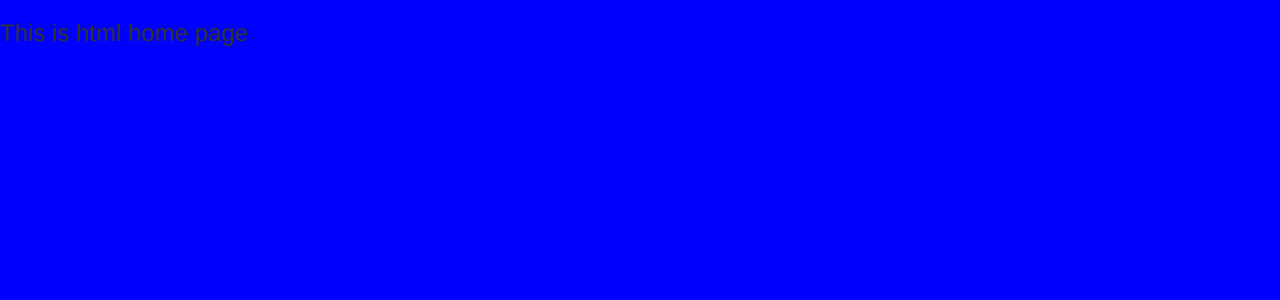
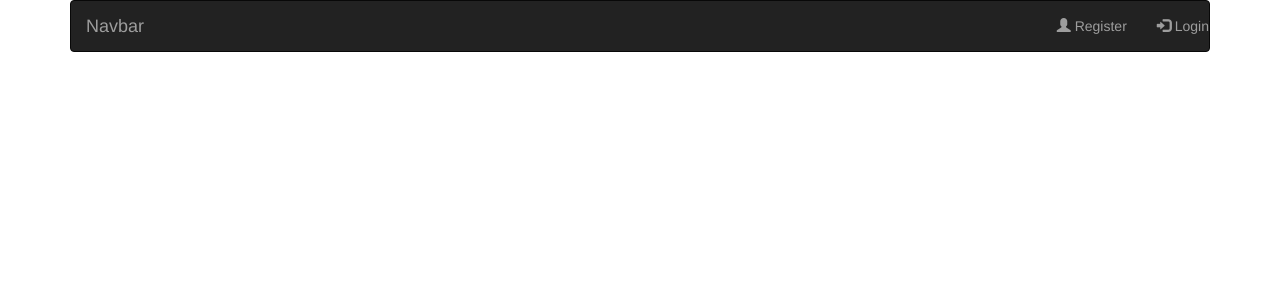
Before and after one commit to MaazMS/django-web-developement, a Django app: page /accounts/welcome/ in a window 1280 px wide. Shown: the top 300 px of the page. Run offline with Django 3.2, Linux system fonts and the light colour scheme; some libraries are stand-ins or nearby versions.

```diff
--- a/tutorial/accounts/static/accounts/style.css
+++ b/tutorial/accounts/static/accounts/style.css
@@ -1,3 +1,4 @@
-body {
-    background-color: blue;
-}
+<style>
+  h1 {color: red;}
+  p {color: blue;}
+</style>
--- a/tutorial/accounts/templates/accounts/welcome.html
+++ b/tutorial/accounts/templates/accounts/welcome.html
@@ -6,12 +6,23 @@
     <link rel="stylesheet" href="https://maxcdn.bootstrapcdn.com/bootstrap/3.3.7/css/bootstrap.min.css"
       integrity="sha384-BVYiiSIFeK1dGmJRAkycuHAHRg32OmUcww7on3RYdg4Va+PmSTsz/K68vbdEjh4u"
       crossorigin="anonymous">
+
     {% load static %}
-
     <link rel="stylesheet " href="{% static 'accounts/style.css' %}" type="text/css">
     <title>HtmlHomepage</title>
+
 </head>
 <body>
-<h3>This is html home page </h3>
+
+    <div class="container">
+  <nav class="navbar navbar-inverse">
+    <a class="navbar-brand" href="#">Navbar</a>
+      <ul class="nav navbar-nav navbar-right">
+      <li><a href="/accounts/register"><span class="glyphicon glyphicon-user"></span> Register</a></li>
+      <li><a href="#"><span class="glyphicon glyphicon-log-in"></span> Login</a></li>
+    </ul>
+  </nav>
+</div>
+
 </body>
 </html>
--- a/tutorial/accounts/urls.py
+++ b/tutorial/accounts/urls.py
@@ -1,11 +1,15 @@
 from django.conf.urls import url
 from . import views
-from django.contrib.auth.views import login
+from django.contrib.auth.views import login , logout
+
 
 urlpatterns = [
     url(r'^$', views.homepage),
     url(r'^welcome/', views.welcome),
     url(r'value/', views.passing_value),
     url(r'override/', views.override),
-    url(r'^login/',login, {'template_name': 'accounts/login.html'})
+    url(r'^login/',login, {'template_name': 'accounts/login.html'}),
+    url(r'^logout/',logout, {'template_name': 'accounts/logout.html'}),
+    # url(r'register/', views.register),
+    url(r'^custom_register/', views.custom_register)
 ]
--- a/tutorial/tutorial/urls.py
+++ b/tutorial/tutorial/urls.py
@@ -18,5 +18,5 @@ from django.contrib import admin
 
 urlpatterns = [
     url(r'^admin/', admin.site.urls),
-    url(r'^accounts/', include('accounts.urls'))
+    url(r'^accounts/', include('accounts.urls')),
 ]
```
Also changed, not shown: tutorial/accounts/templates/accounts/logout.html (added, +9 -0 lines), tutorial/accounts/templates/accounts/register.html (added, +13 -0 lines), tutorial/accounts/migrations/0001_initial.py (added), tutorial/db.sqlite3.
